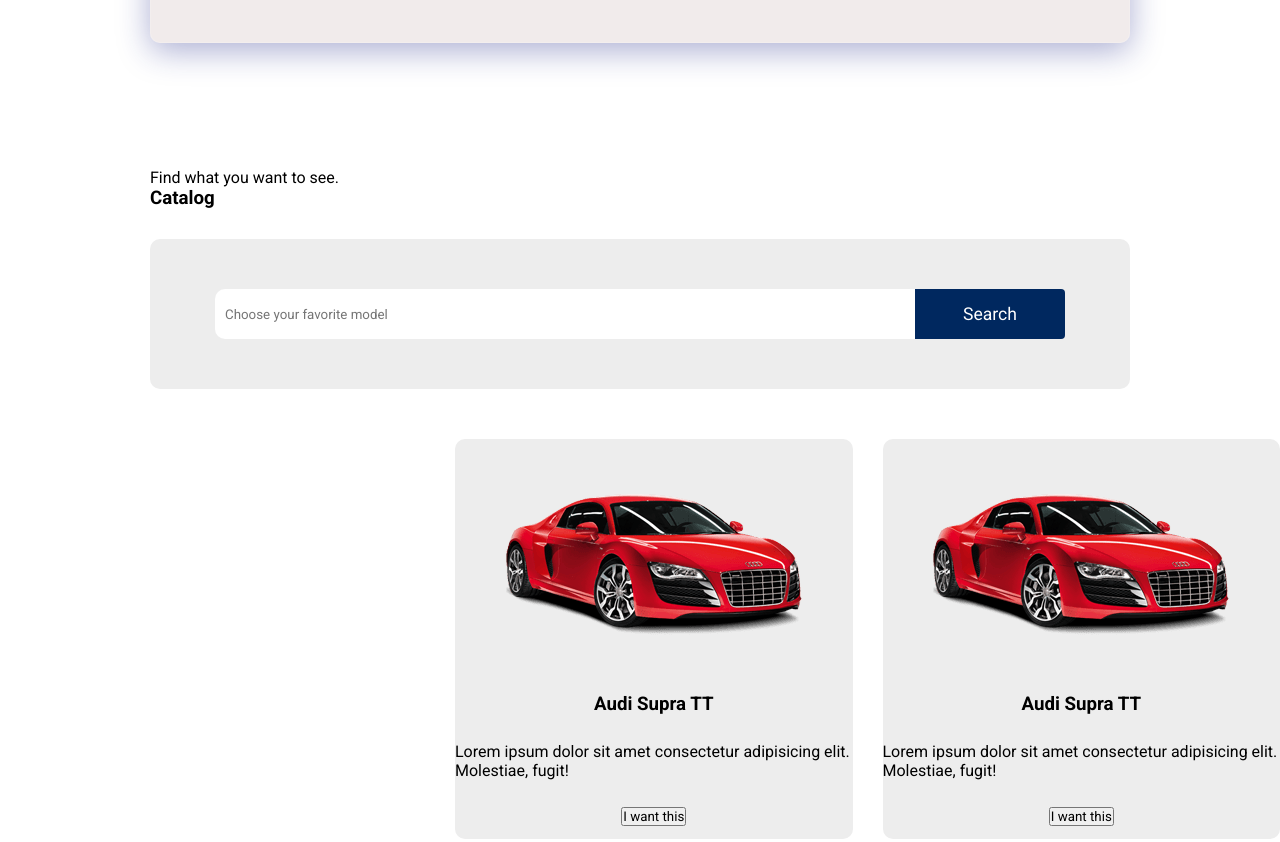
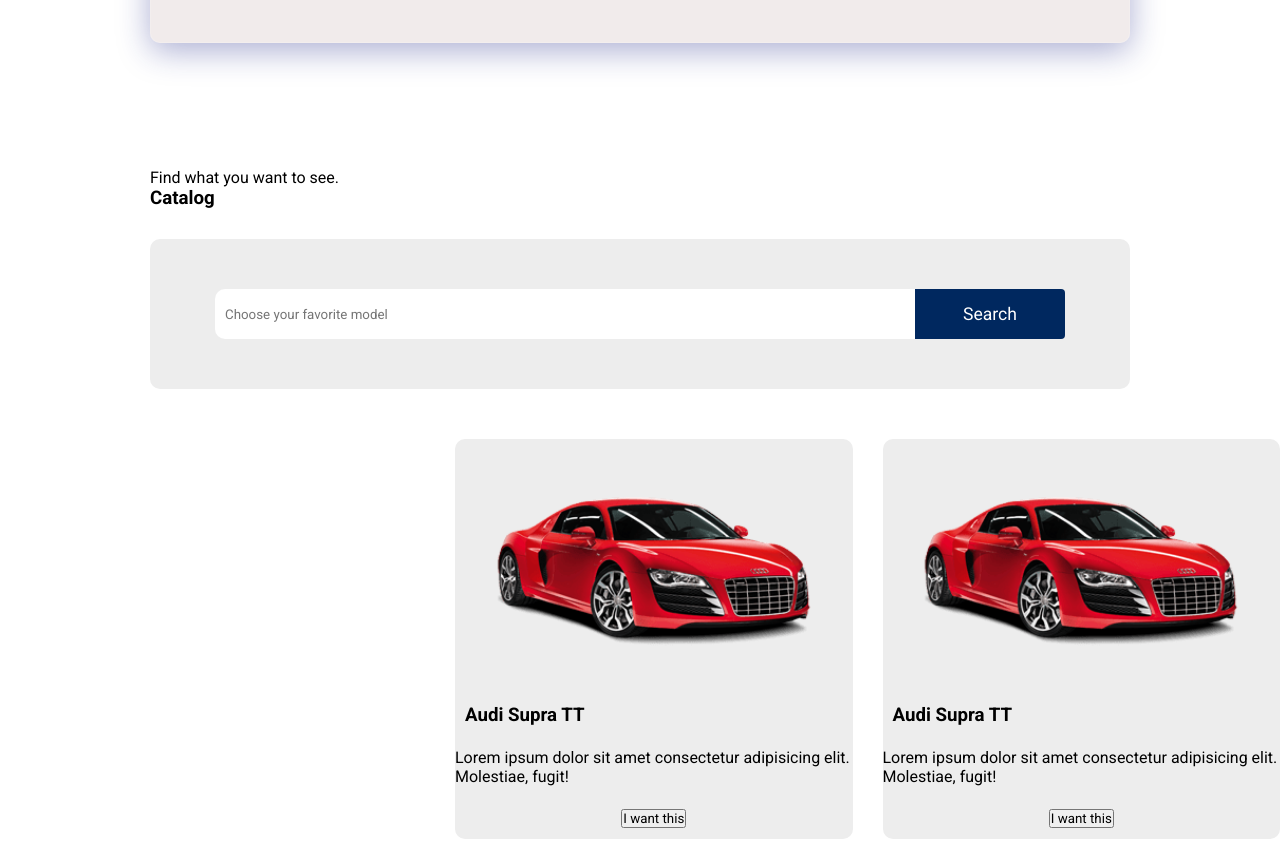
Before and after one commit to Awssilva/landing-page-cars, a plain HTML site: page index.html in a window 1280 px wide. Shown: the part 542-1384 px from the top of the page. Drawn offline with Linux system fonts and the light colour scheme.

Commit message:
format cards items

```diff
--- a/css/style.css
+++ b/css/style.css
@@ -214,3 +214,11 @@
     align-items: center;
     justify-content: space-around;
 }
+
+.card-item img {
+    width: 85%;
+}
+
+.card-item h3 {
+    width: 95%;
+}
```
